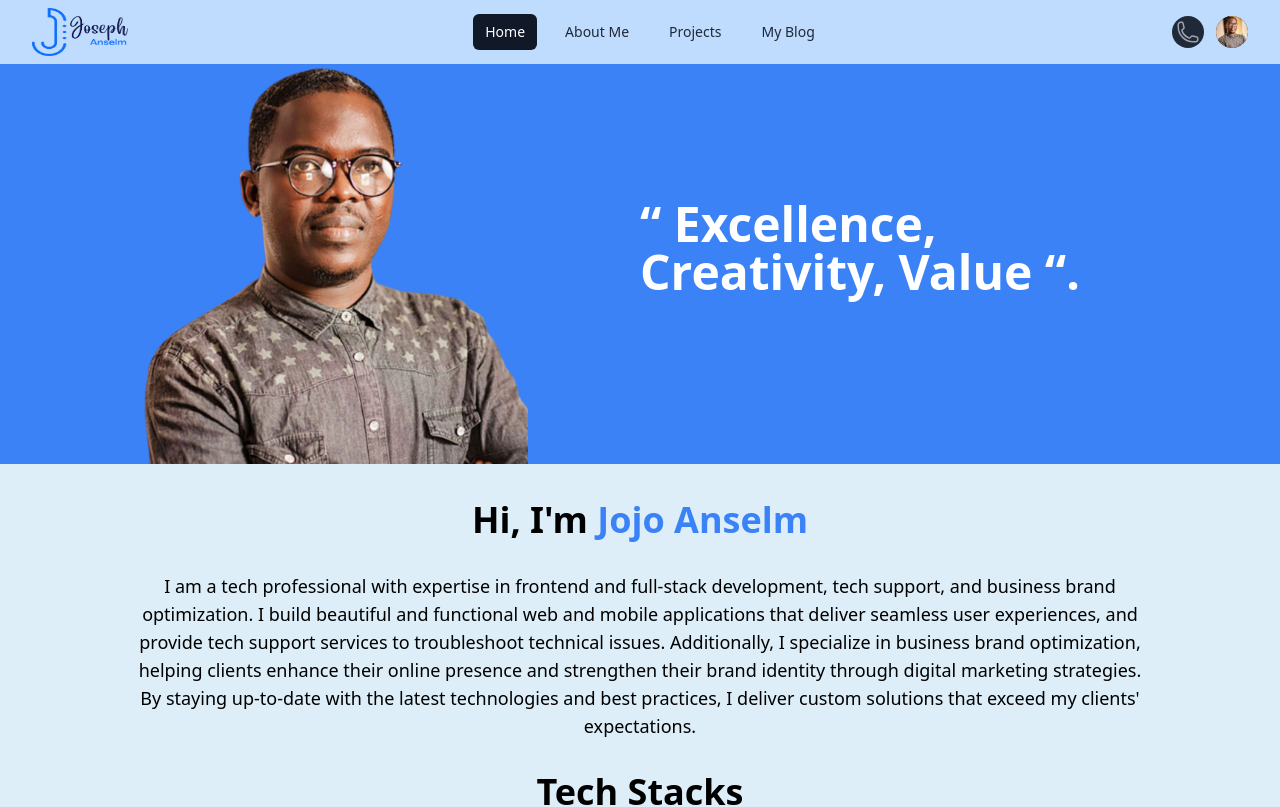
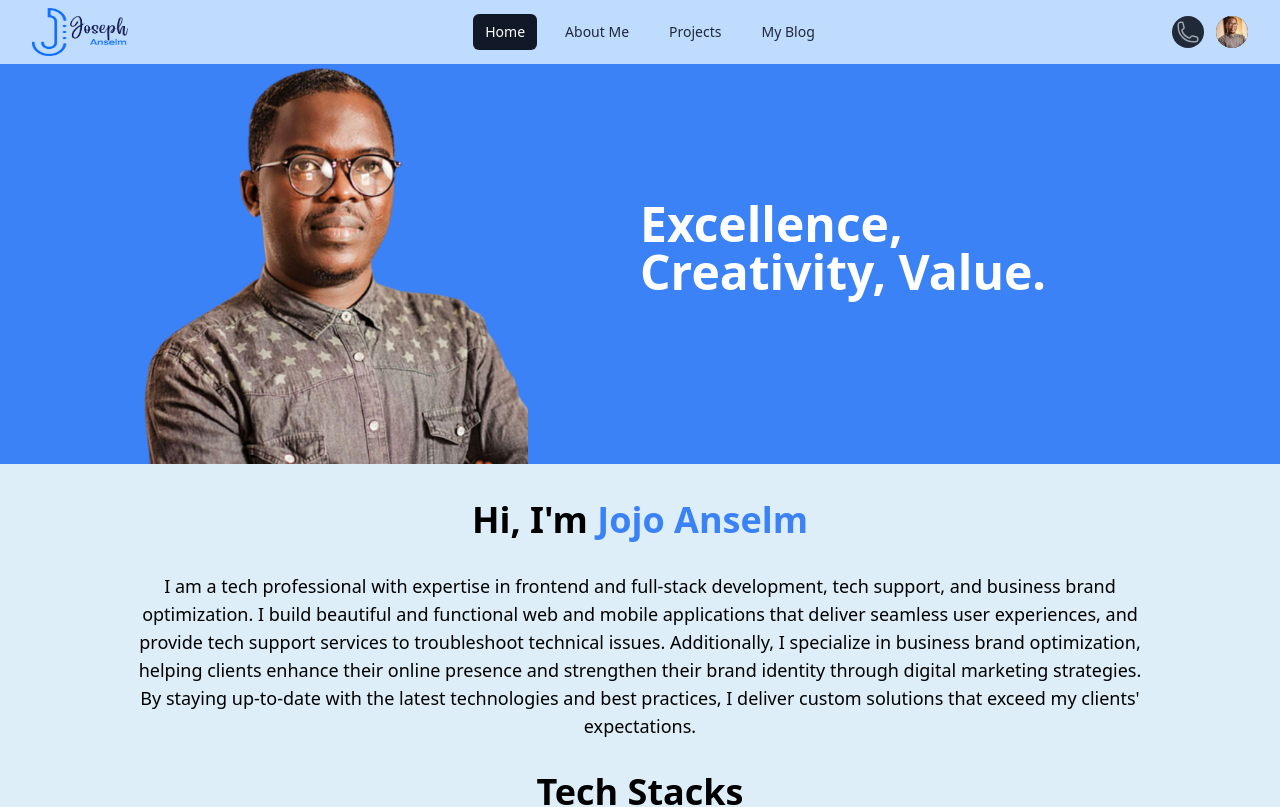
Before and after one commit to joseph-anselm/my-portfolio, a Next.js app: page /about in a window 1280 px wide. Shown: the top 807 px of the page. Built offline with nearby package versions, Linux system fonts and the light colour scheme.

Commit message:
admin fix

```diff
--- a/components/herosection.js
+++ b/components/herosection.js
@@ -25,8 +25,8 @@ const HeroSection = () => {
           />
         </div>
         <div className="w-1/2">
-          <h1 className="text-white lg:text-5xl md:text-4xl sm:text-2xl font-bold mb-8">
-          &ldquo; Excellence, Creativity, Value &ldquo;.
+          <h1 className="text-white lg:text-5xl md:text-4xl sm:text-2xl font-bold mb-8 pr-3 flex items-end">
+          Excellence, Creativity, Value.
           </h1>
         </div>
       </div>
```
